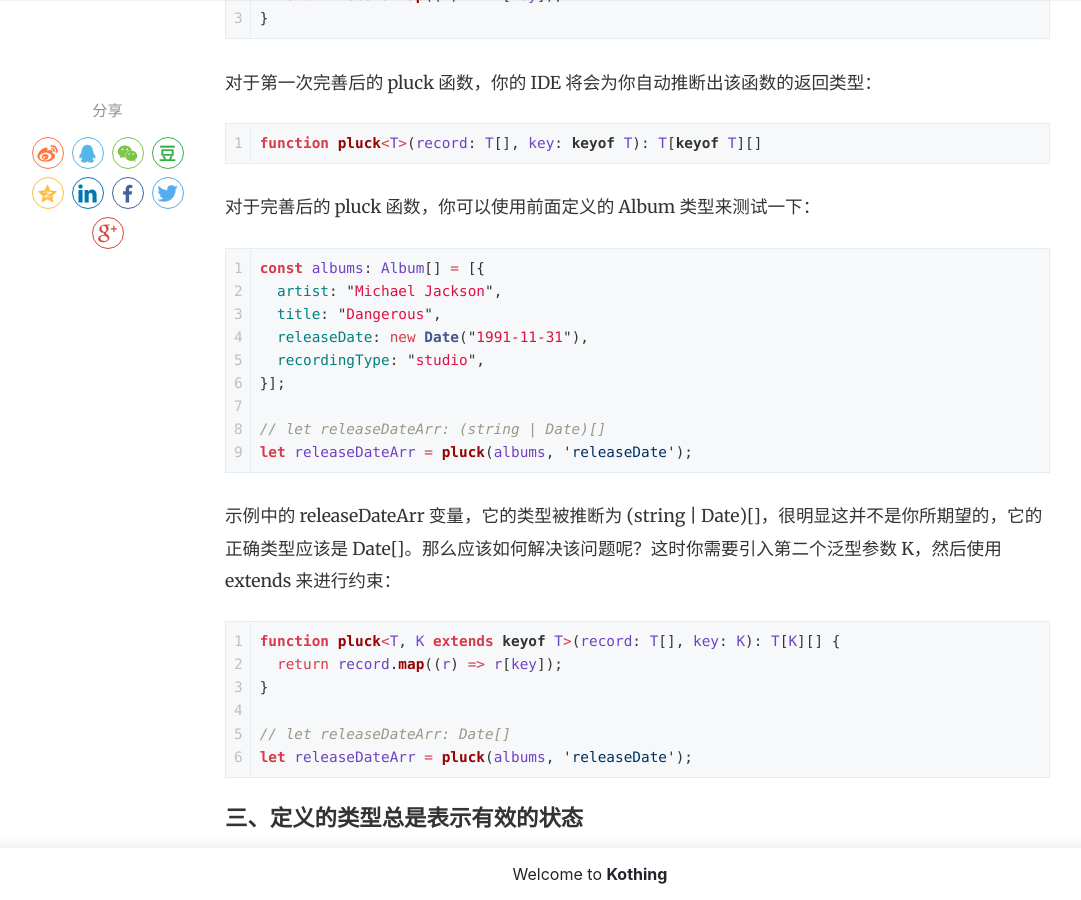
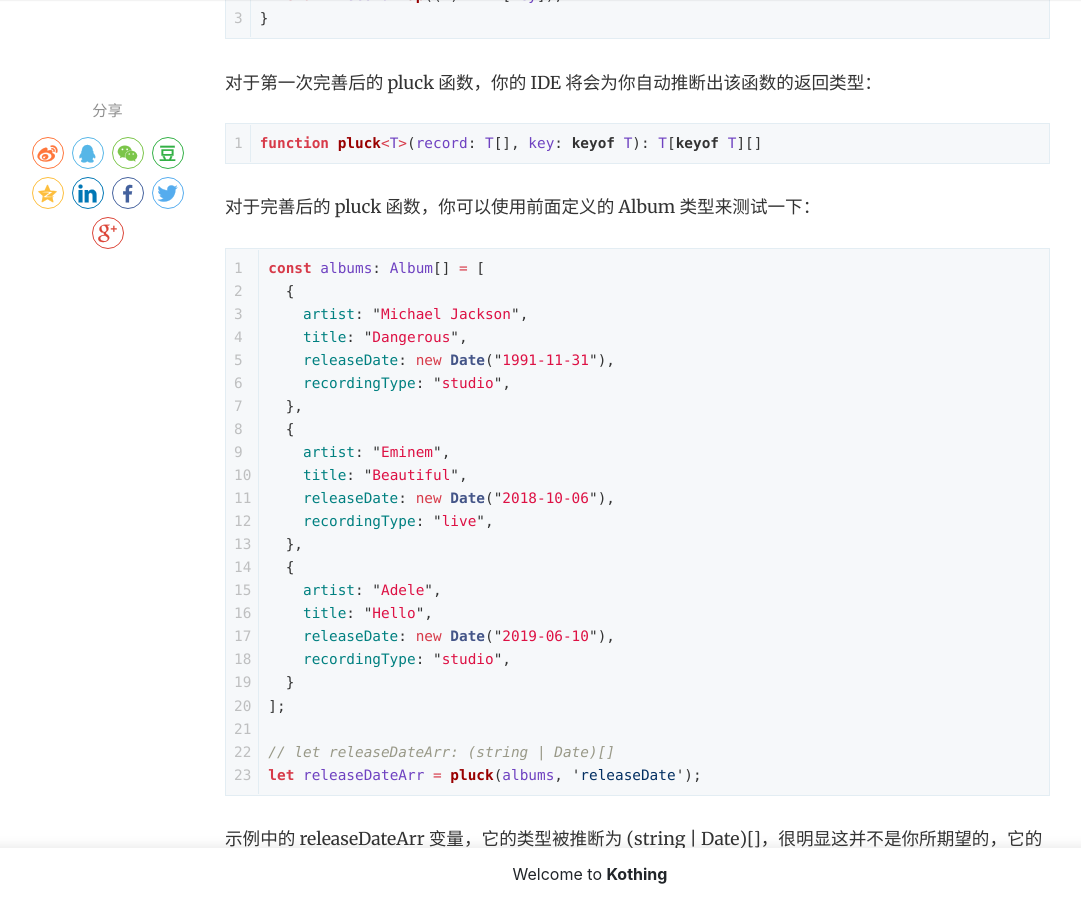
Before and after one commit to kothing/kothing.github.io, a Jekyll site: the page built from _posts/2020-11-19-how-to-write-high-quality-ts-code.md, in a window 1280 px wide and 900 px high, scrolled down 6305 px. Shown: the whole window, without its empty margins (50-1131 px from the left). Built offline with Jekyll 4.4.1, drawn with Linux system fonts in a browser that asks for light colours; nearby versions of some CDN libraries; comment, search, counter and statistics services are not loaded.

Commit message:
Update 2020-11-19-how-to-write-high-quality-ts-code.md

````diff
--- a/_posts/2020-11-19-how-to-write-high-quality-ts-code.md
+++ b/_posts/2020-11-19-how-to-write-high-quality-ts-code.md
@@ -217,12 +217,26 @@
 
 对于完善后的 pluck 函数，你可以使用前面定义的 Album 类型来测试一下：
 ```typescript
-const albums: Album[] = [{
-  artist: "Michael Jackson",
-  title: "Dangerous",
-  releaseDate: new Date("1991-11-31"),
-  recordingType: "studio",
-}];
+const albums: Album[] = [
+  {
+    artist: "Michael Jackson",
+    title: "Dangerous",
+    releaseDate: new Date("1991-11-31"),
+    recordingType: "studio",
+  },
+  {
+    artist: "Eminem",
+    title: "Beautiful",
+    releaseDate: new Date("2018-10-06"),
+    recordingType: "live",
+  },
+  {
+    artist: "Adele",
+    title: "Hello",
+    releaseDate: new Date("2019-06-10"),
+    recordingType: "studio",
+  }
+];
 
 // let releaseDateArr: (string | Date)[]
 let releaseDateArr = pluck(albums, 'releaseDate');
````
Also changed, not shown: other parts of _posts/2020-11-19-how-to-write-high-quality-ts-code.md (+2 -2 lines).
